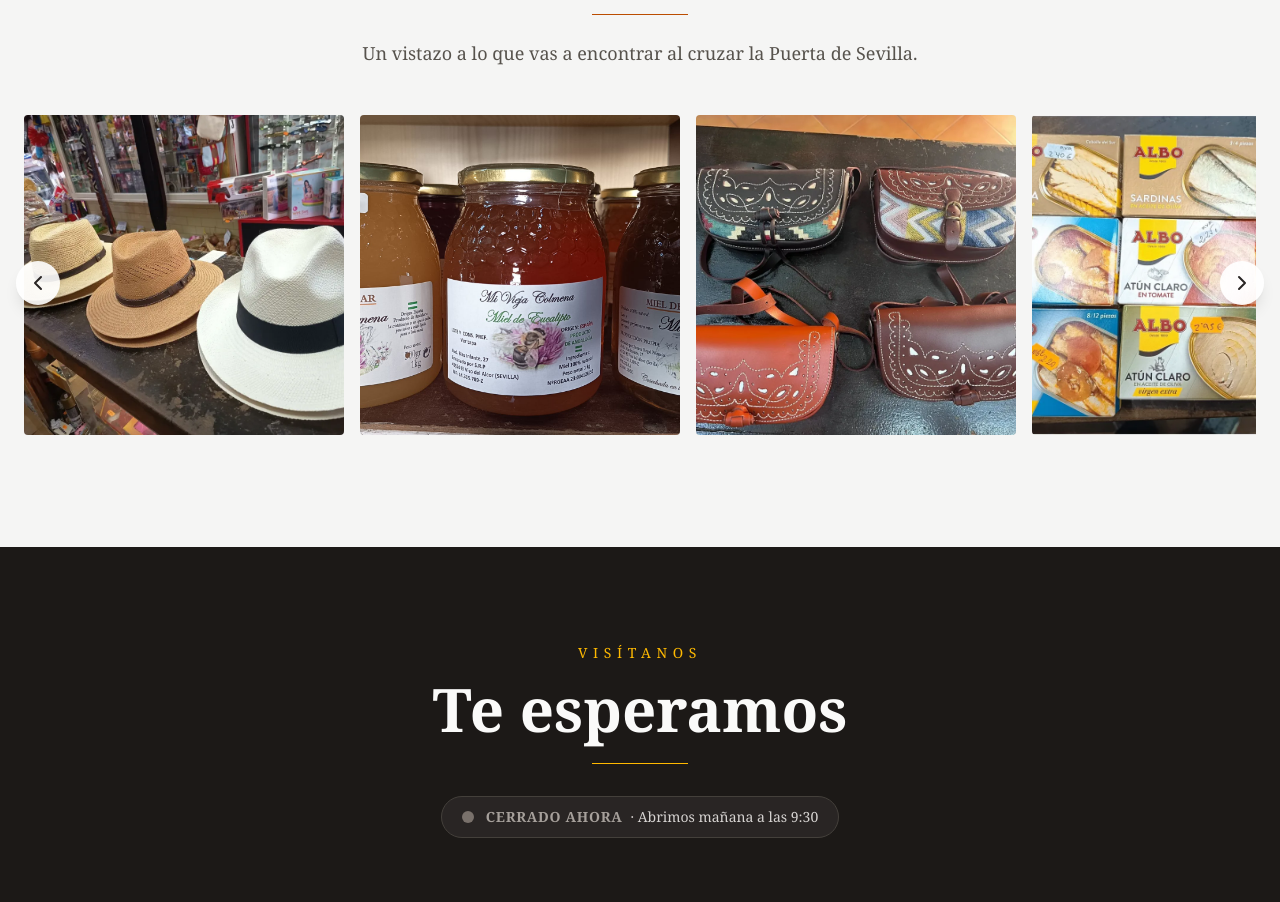
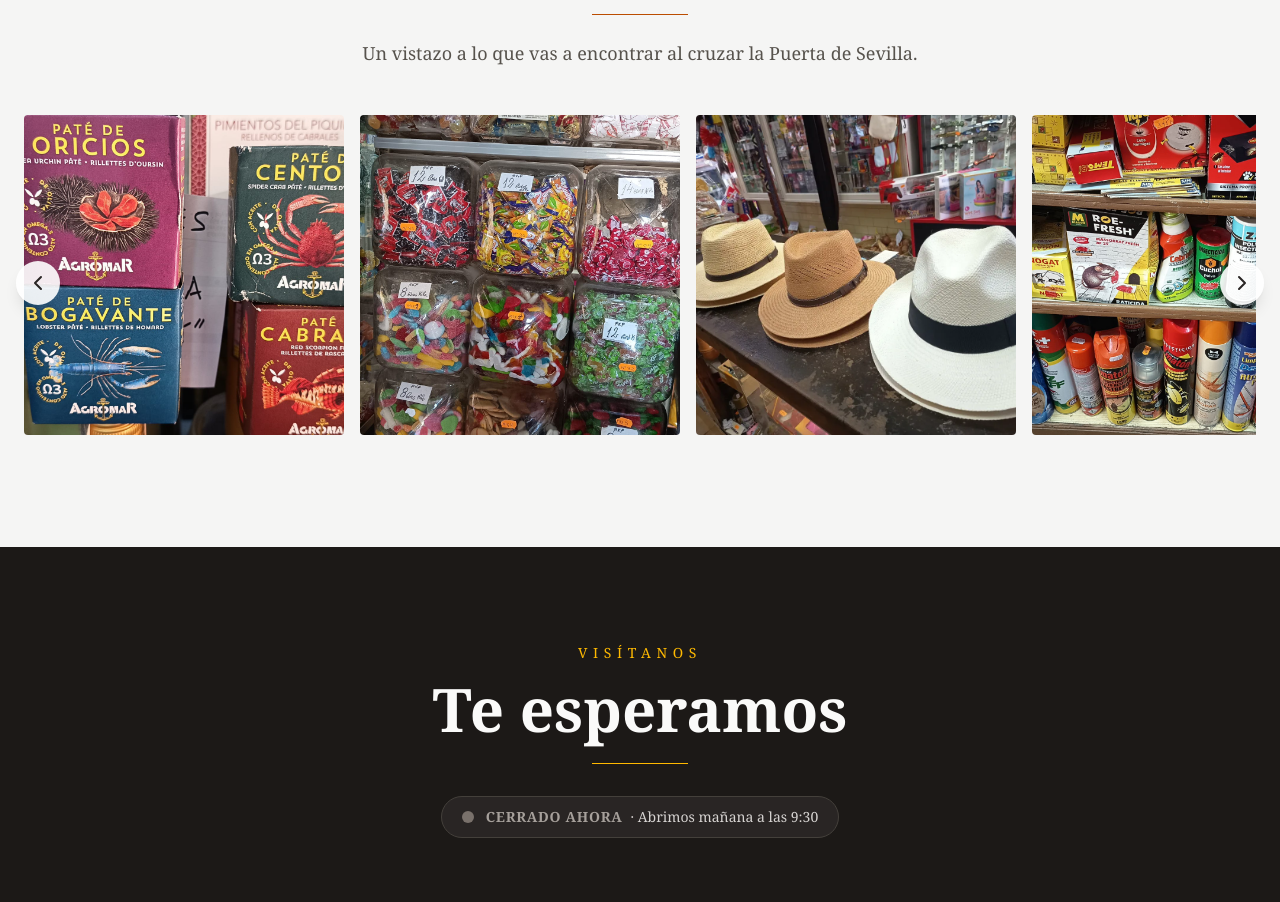
Before and after one commit to albertocalerocastillo/paco-vago, a React (Vite) app: page / in a window 1280 px wide. Shown: the part 4597-5499 px from the top of the page. Built offline with nearby package versions, Linux system fonts and the light colour scheme; grey boxes are pictures that could not be loaded.

Commit message:
feat(galeria): auto-build gallery from all product photos (interleaved)

```diff
--- a/src/data/galeria.js
+++ b/src/data/galeria.js
@@ -1,17 +1,31 @@
+import { categorias } from './categorias';
+
 /**
- * Fotos de la galería "La tienda por dentro".
- * Para añadir más: guarda la foto en public/fotos/ y añade una línea aquí.
- * Orden pensado para alternar temáticas (no agrupar todo lo mismo junto).
+ * Galería automática: se construye sola a partir de TODOS los productos
+ * de todas las categorías. Cada foto que añadas a un producto aparece
+ * aquí sin tocar nada más.
+ *
+ * Las fotos se intercalan por categoría (round-robin) para que no salgan
+ * todas las de la misma categoría seguidas.
  */
-export const galeria = [
-  { src: '/fotos/moda.jpg',        alt: 'Sombreros Panamá en Paco Vago' },
-  { src: '/fotos/miel-1.jpg',      alt: 'Miel artesanal Mi Vieja Colmena en Paco Vago' },
-  { src: '/fotos/piel-1.jpg',      alt: 'Bolsos de piel en Paco Vago' },
-  { src: '/fotos/conservas-1.jpg', alt: 'Conservas Albo en Paco Vago' },
-  { src: '/fotos/gorras.jpg',      alt: 'Gorras de temporada en Paco Vago' },
-  { src: '/fotos/coches.jpg',      alt: 'Gama Gorilux de limpieza de coche en Paco Vago' },
-  { src: '/fotos/conservas-5.jpg', alt: 'Conservas Tejero en Paco Vago' },
-  { src: '/fotos/chuches-1.jpg',   alt: 'Golosinas a granel en Paco Vago' },
-  { src: '/fotos/piel-3.jpg',      alt: 'Bolsos bandolera en Paco Vago' },
-  { src: '/fotos/latas-1.jpg',     alt: 'Gran surtido de conservas en Paco Vago' }
+
+// Fotos "de ambiente" que no son un producto concreto (surtido, tienda…).
+const EXTRAS = [
+  { src: '/fotos/latas-1.jpg', alt: 'Gran surtido de conservas en Paco Vago' }
 ];
+
+// Agrupa las fotos de producto por categoría
+const grupos = categorias.map(cat =>
+  (cat.productos || []).map(p => ({ src: p.src, alt: `${p.nombre} · Paco Vago` }))
+);
+
+// Intercala: 1ª de cada categoría, luego 2ª de cada una, etc.
+const intercaladas = [];
+const maxLen = grupos.reduce((m, g) => Math.max(m, g.length), 0);
+for (let i = 0; i < maxLen; i++) {
+  for (const g of grupos) {
+    if (g[i]) intercaladas.push(g[i]);
+  }
+}
+
+export const galeria = [...intercaladas, ...EXTRAS];
```
